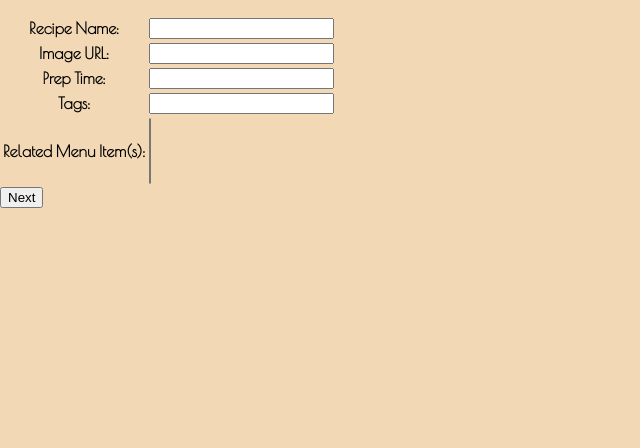
After one commit to zseever/impasta, a Django app: page /recipes/create/ in a window 1280 px wide. The commit adds this page. Shown: the part 122-570 px from the top of the page, without its empty margins (0-640 px from the left). Run offline with Django 4.2, Linux system fonts and the light colour scheme; data that the repository does not hold is empty.

Commit message:
instruction form

```diff
--- a/main_app/models.py
+++ b/main_app/models.py
@@ -1,6 +1,7 @@
 from ctypes import addressof
 from pydoc import describe
 from django.db import models
+from django.urls import reverse
 from django.contrib.auth.models import User
 
 # Create your models here.
@@ -28,16 +29,19 @@ class MenuItem(models.Model):
     )
 
     def __str__(self):
-        return f'Added {self.name} ({self.price}) to {self.restaurant}'
+        return f'{self.restaurant.name}\'s {self.name}'
 
 
 
 class Recipe(models.Model):
-    name = models.CharField(max_length=250)
-    img = models.CharField(max_length=250)
-    time = models.CharField(max_length=250)
-    tags = models.CharField(max_length=250)
-    menu_item = models.ManyToManyField(MenuItem)
+    name = models.CharField(max_length=250, verbose_name="Recipe Name")
+    img = models.CharField(max_length=250, verbose_name="Image URL")
+    time = models.CharField(max_length=250, verbose_name="Prep Time")
+    tags = models.CharField(max_length=250, verbose_name="Tags")
+    menu_item = models.ManyToManyField(MenuItem, verbose_name="Related Menu Item(s)")
+
+    def get_absolute_url(self):
+        return reverse('recipes_detail', kwargs={'recipe_id' : self.id})
 
 class Instruction(models.Model):
     order = models.IntegerField()
--- a/main_app/templates/base.html
+++ b/main_app/templates/base.html
@@ -18,7 +18,7 @@
         <a href="/">Search</a>
         <a href="{% url 'restaurants_index' %}">Restaurants</a>
     {% if user.is_authenticated %}
-        <a href="/Recipes">Add Recipe</a>
+        <a href="{% url 'recipes_create' %}">Add Recipe</a>
         <a href="{% url 'logout' %}">Log Out</a>
     {% else %}
         <a href="{% url 'signup' %}">Sign Up</a>
--- /dev/null
+++ b/main_app/templates/main_app/recipe_form.html
@@ -0,0 +1,14 @@
+{% extends 'base.html' %}
+{% block content %}
+
+<h1>Add New Recipe</h1>
+
+<form action="" method="POST">
+    {% csrf_token %}
+    <table>
+        {{ form.as_table }}
+    </table>
+    <input type="submit" value="Next" class="btn">
+</form>
+
+{% endblock %}
--- a/main_app/urls.py
+++ b/main_app/urls.py
@@ -8,4 +8,6 @@ urlpatterns = [
     path('restaurants/<int:pk>/', views.RestaurantDetail.as_view(), name='restaurants_detail'),
     path('restaurants/<int:restaurant_id>/menu/<int:pk>/', views.MenuItemDetail.as_view(), name='menuitems_detail'),
     path('recipes/<int:pk>/', views.RecipeDetail.as_view(), name='recipes_detail'),
+    path('recipes/create/', views.RecipeCreate.as_view(), name='recipes_create'),
+    path('recipes/<int:recipe_id>/add_instruction/', views.add_instruction, name='add_instructions'),
 ]
--- a/main_app/views.py
+++ b/main_app/views.py
@@ -2,8 +2,10 @@ from django.shortcuts import render, redirect
 from django.contrib.auth import login
 from django.contrib.auth.forms import UserCreationForm
 from django.views.generic import ListView, DetailView
+from django.views.generic.edit import CreateView, UpdateView, DeleteView
 
 from .models import Restaurant, MenuItem, Recipe, Ingredient, Instruction
+from .forms import InstructionForm
 
 # Create your views here.
 def home(request):
@@ -47,3 +49,24 @@ class MenuItemDetail(DetailView):
 class RecipeDetail(DetailView):
     model = Recipe
     fields = '__all__'
+
+    def get_context_data(self, **kwargs):
+        context = super(RecipeDetail, self).get_context_data(**kwargs)
+        context['instruction_form'] = InstructionForm()
+        return context
+
+class RecipeCreate(CreateView):
+    model = Recipe
+    fields = '__all__'
+    success_url= '/recipes/'
+
+    def get_success_url(self) -> str:
+        return f'/recipes/{self.object.id}'
+
+def add_instruction(request, recipe_id):
+    form = InstructionForm(request.POST)
+    if form.is_valid():
+        new_instruction = form.save(commit=False)
+        new_instruction.recipe_id = recipe_id
+        new_instruction.save()
+    return redirect('recipes_detail', recipe_id=recipe_id)
```
Also changed, not shown: main_app/forms.py (added, +7 -0 lines), main_app/templates/main_app/recipe_detail.html (+7 -0 lines), main_app/migrations/0009_alter_recipe_img_alter_recipe_menu_item_and_more.py (added).
